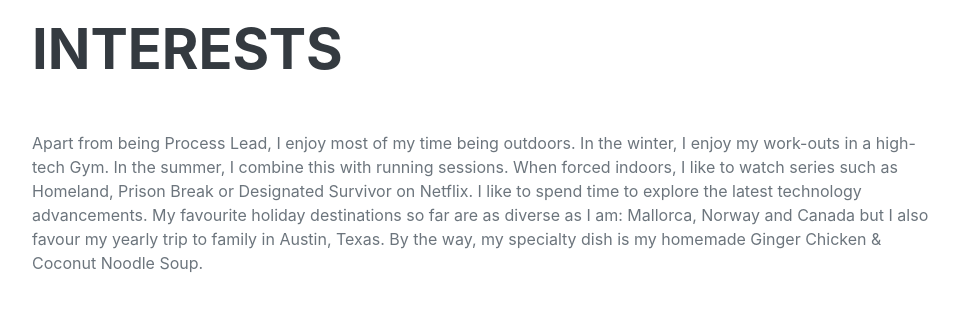
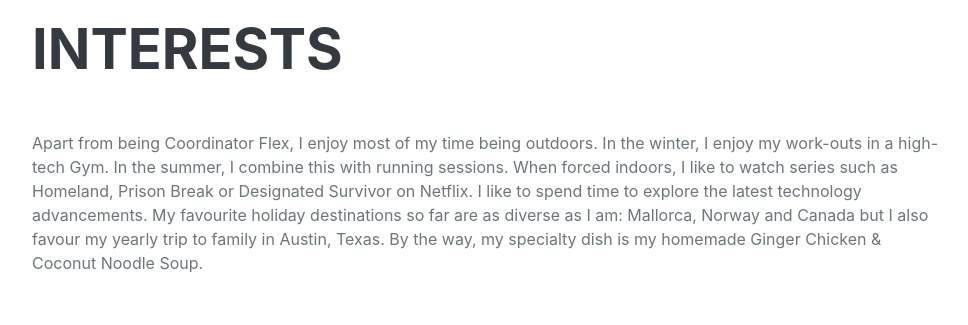
Before and after one commit to svenbentum/sven, a plain HTML site: page index.html in a window 1280 px wide. Shown: the part 3880-4205 px from the top of the page, without its empty margins (288-1256 px from the left). Drawn offline with nearby package versions, Linux system fonts and the light colour scheme; a web font is replaced by a local one.

Commit message:
Update index.html

```diff
--- a/index.html
+++ b/index.html
@@ -167,7 +167,7 @@
             <section class="resume-section" id="interests">
                 <div class="resume-section-content">
                     <h2 class="mb-5">Interests</h2>
-                    <p>Apart from being Process Lead, I enjoy most of my time being outdoors. In the winter, I enjoy my work-outs in a high-tech Gym. In the summer, I combine this with running sessions. When forced indoors, I like to watch series such as Homeland, Prison Break or Designated Survivor on Netflix. I like to spend time to explore the latest technology advancements. My favourite holiday destinations so far are as diverse as I am: Mallorca, Norway and Canada but I also favour my yearly trip to family in Austin, Texas. By the way, my specialty dish is my homemade Ginger Chicken & Coconut Noodle Soup.
+                    <p>Apart from being Coordinator Flex, I enjoy most of my time being outdoors. In the winter, I enjoy my work-outs in a high-tech Gym. In the summer, I combine this with running sessions. When forced indoors, I like to watch series such as Homeland, Prison Break or Designated Survivor on Netflix. I like to spend time to explore the latest technology advancements. My favourite holiday destinations so far are as diverse as I am: Mallorca, Norway and Canada but I also favour my yearly trip to family in Austin, Texas. By the way, my specialty dish is my homemade Ginger Chicken & Coconut Noodle Soup.
 
                        </p>
                 </div>
```
